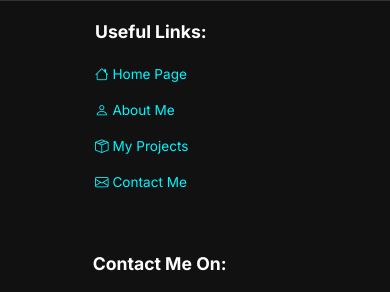
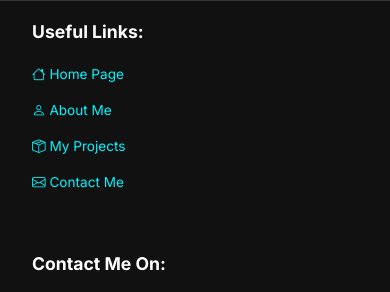
Before and after one commit to neohselala/NeohSelala, a plain HTML site: page index.html in a window 390 px wide. Shown: the part 912-1204 px from the top of the page. Drawn offline with nearby package versions, Linux system fonts and the light colour scheme.

Commit message:
Update styles.css

```diff
--- a/styles.css
+++ b/styles.css
@@ -251,14 +251,6 @@
       transform: translateY(-10px);
     }
 
-    /* .profile-image {
-      width: 100%;
-      height: auto;
-      overflow: hidden;
-      display: flex;
-      justify-content: center;
-      align-items: center;
-    } */
 .profile-photo{
   width: 100%;
   height: 320px;
@@ -563,12 +555,15 @@
       }
       .footer-sections {
         flex-direction: column;
-        align-items: center;
-        text-align: center;
+        align-items: flex-start;
+        text-align: left;
+       padding-left:1rem;
+       pading-right:1rem
       }
 
       .footer-column {
         margin-bottom: 2rem;
+       width:100%
       }
     }
 
```
